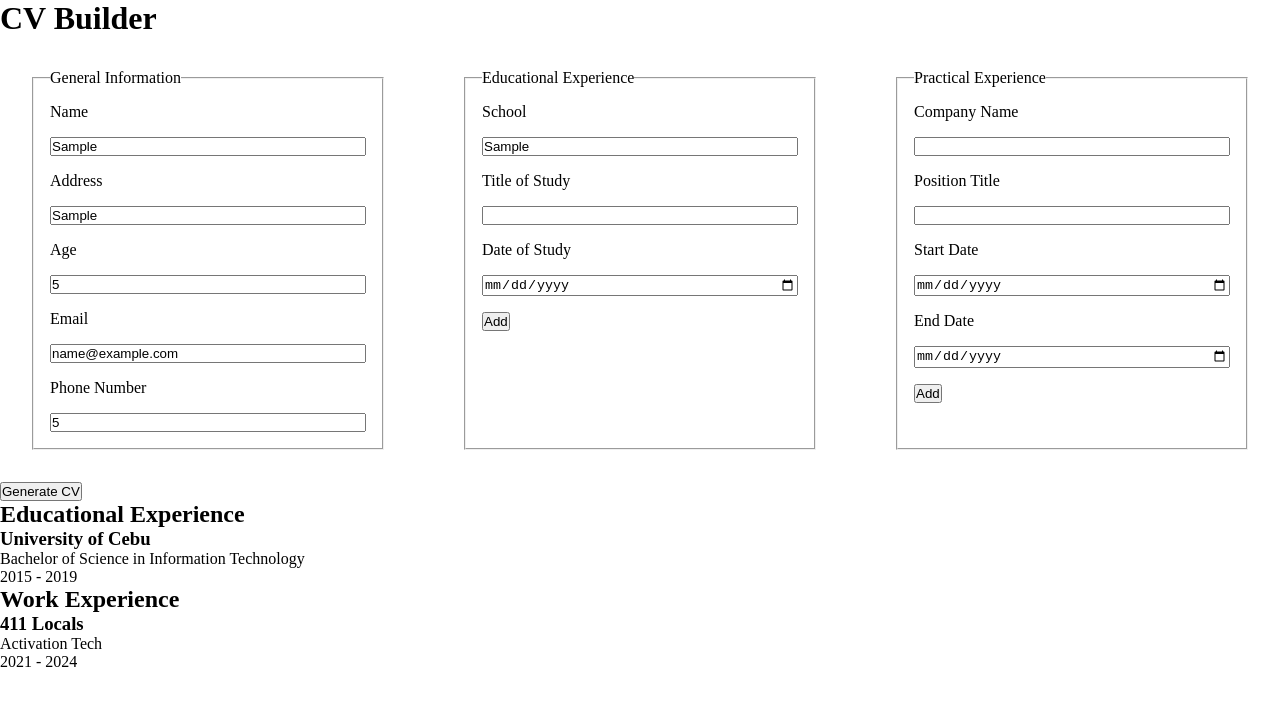
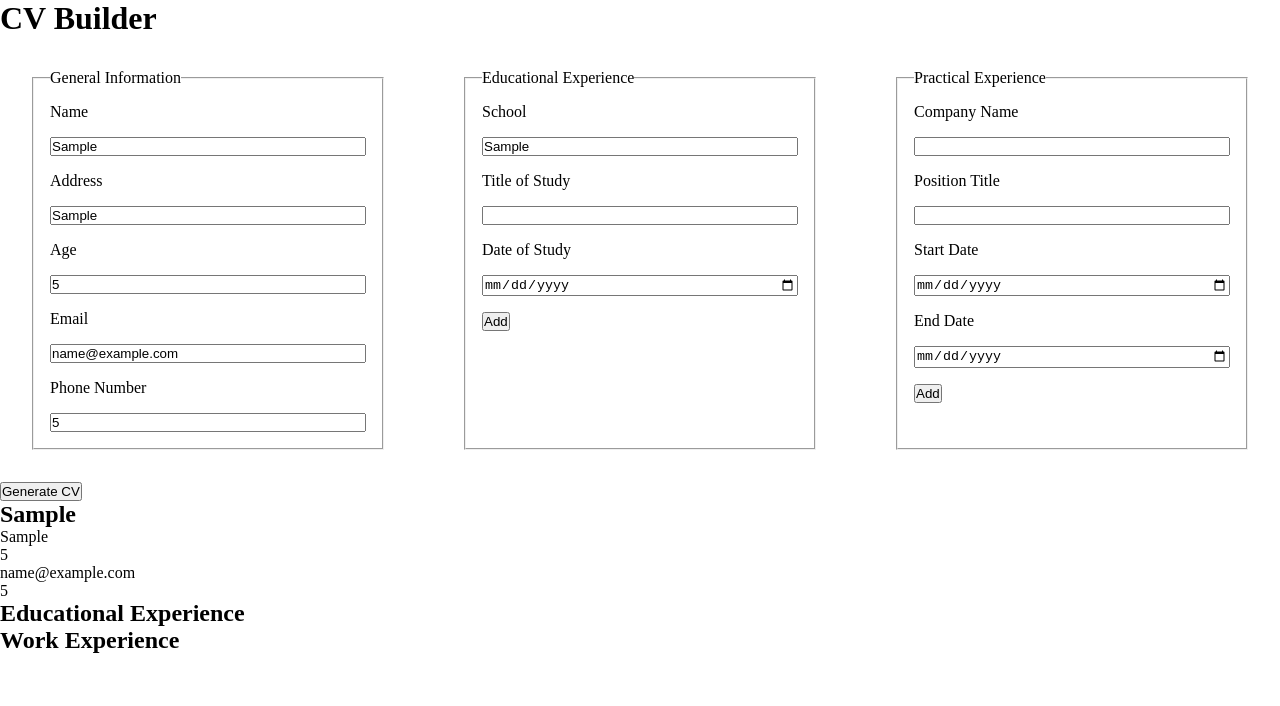
Before and after one commit to aiuyap/odin-cv-app, a React app: page / in a window 1280 px wide. Both pictures are taken after typing "Sample", "Sample", "5", "name@example.com", "5", "Sample" into the empty fields and a click on the button "Generate CV". Shown: the top 706 px of the page. Built offline with nearby package versions, Linux system fonts and the light colour scheme; the HTML template or start-up script is replaced by a standard one.

Commit message:
feat: managed to print to results

```diff
--- a/src/App.jsx
+++ b/src/App.jsx
@@ -6,9 +6,10 @@ import { useState } from "react";
 
 export function App() {
   const [generalInfo, setGeneralInfo] = useState();
-  const [generateClicked, setGenerateClicked] = useState(false);
   const [educArray, setEducArray] = useState([]);
   const [workArray, setWorkArray] = useState([]);
+
+  const [generateClicked, setGenerateClicked] = useState(false);
 
   function updateGenInfo(newInfo) {
     setGeneralInfo(newInfo);
@@ -47,10 +48,13 @@ export function App() {
       <div>
         <button onClick={handleSubmit}>Generate CV</button>
       </div>
-      <ResultPage
-        genInfo={generalInfo}
-        submitted={generateClicked}
-      ></ResultPage>
+      {generateClicked && (
+        <ResultPage
+          genInfo={generalInfo}
+          education={educArray}
+          work={workArray}
+        ></ResultPage>
+      )}
     </>
   );
 }
--- a/src/components/EducationalExperience.jsx
+++ b/src/components/EducationalExperience.jsx
@@ -3,8 +3,6 @@ import { InputField } from "./InputField";
 
 export function EducationalExperience({ educArray, setEducArray }) {
   const [currentEducation, setEducation] = useState();
-
-  console.log(educArray);
 
   function getInfo(text, inputName) {
     setEducation({ ...currentEducation, [inputName]: text });
--- a/src/components/ResultPage.jsx
+++ b/src/components/ResultPage.jsx
@@ -1,27 +1,43 @@
-export function ResultPage({ genInfo, submitted }) {
-  if (submitted) {
+import { Fragment } from "react";
+
+export function ResultPage({ genInfo, education, work }) {
+  console.log(education);
+  console.log(work);
   return (
     <div className="page">
       <div className="general-info">
-          <h2>{genInfo.Name}</h2>
-          <p>{genInfo.Address}</p>
-          <p>{genInfo.Age}</p>
-          <p>{genInfo.Email}</p>
-          <p>{genInfo["Phone Number"]}</p>
+        <h2>{genInfo.name}</h2>
+        <p>{genInfo.address}</p>
+        <p>{genInfo.age}</p>
+        <p>{genInfo.email}</p>
+        <p>{genInfo.phone}</p>
       </div>
       <div className="education">
         <h2>Educational Experience</h2>
-          <h3>University of Cebu</h3>
-          <p>Bachelor of Science in Information Technology</p>
-          <p>2015 - 2019</p>
+        {education.map((educ) => {
+          return (
+            <Fragment key={educ.key}>
+              <h3>{educ.school}</h3>
+              <p>{educ.titleOfStudy}</p>
+              <p>{educ.dateOfStudy}</p>
+            </Fragment>
+          );
+        })}
       </div>
       <div className="work-experience">
         <h2>Work Experience</h2>
-          <h3>411 Locals</h3>
-          <p>Activation Tech</p>
-          <p>2021 - 2024</p>
+        {work.map((work) => {
+          return (
+            <Fragment key={work.key}>
+              <h3>{work.companyName}</h3>
+              <p>{work.title}</p>
+              <p>
+                {work.startDate} - {work.endDate}
+              </p>
+            </Fragment>
+          );
+        })}
       </div>
     </div>
   );
 }
-}
```
Lines whose indentation alone changed are shown as unchanged.
